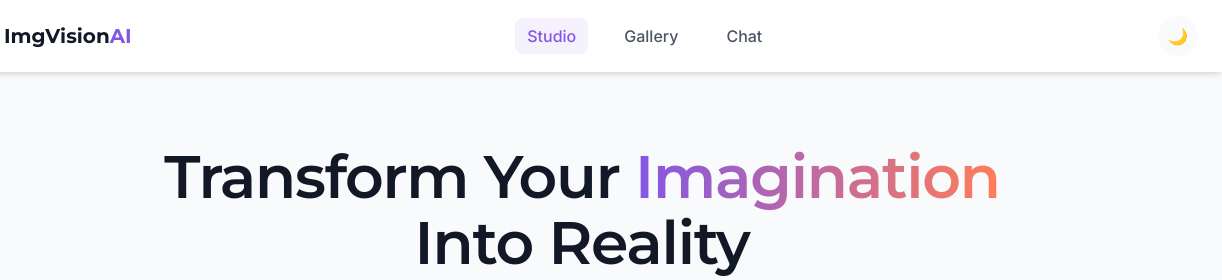
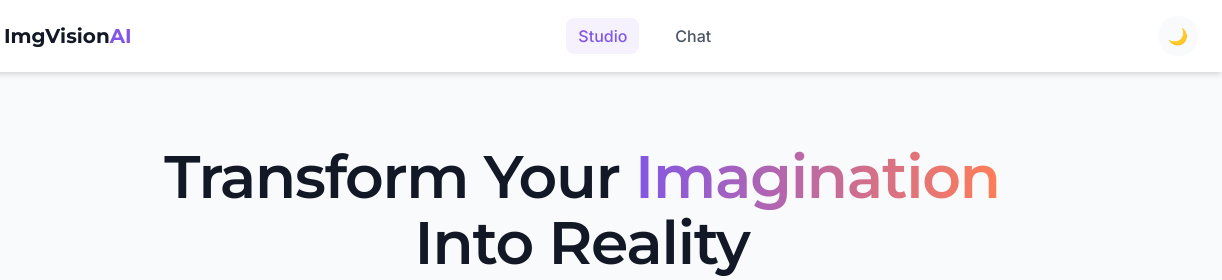
Before and after one commit to kivishdev/AI-Chatbot, a website: page public/image.html in a window 1280 px wide. Shown: the top 280 px of the page, 58-1280 px from the left. Drawn offline with Linux system fonts and the light colour scheme.

Commit message:
Updated webpage

```diff
--- a/public/image.html
+++ b/public/image.html
@@ -21,7 +21,6 @@
       <nav class="main-nav">
         <ul class="nav-links">
           <li><a href="#" class="active">Studio</a></li>
-          <li><a href="#">Gallery</a></li>
           <li><a href="index.html">Chat</a></li>
         </ul>
       </nav>
```
